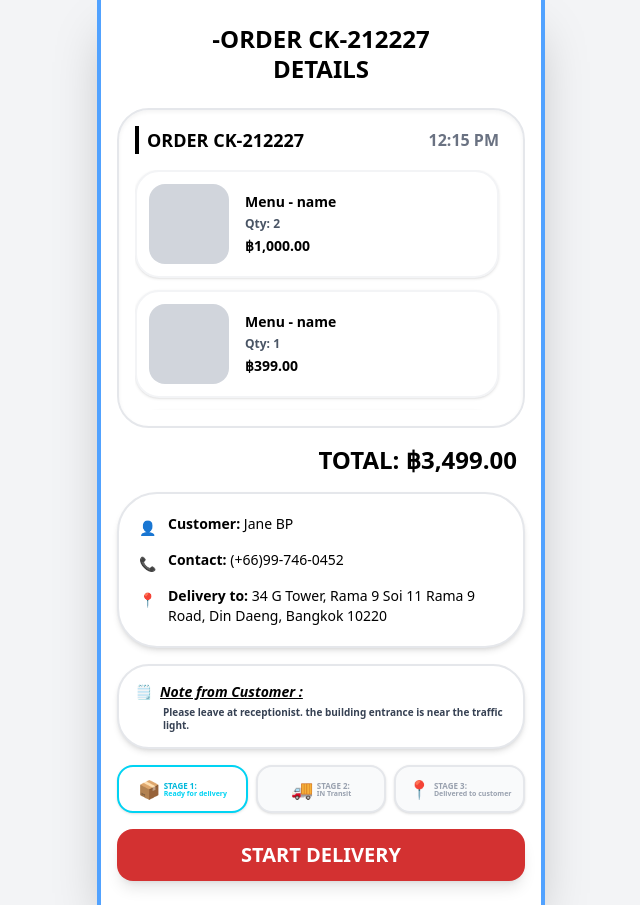
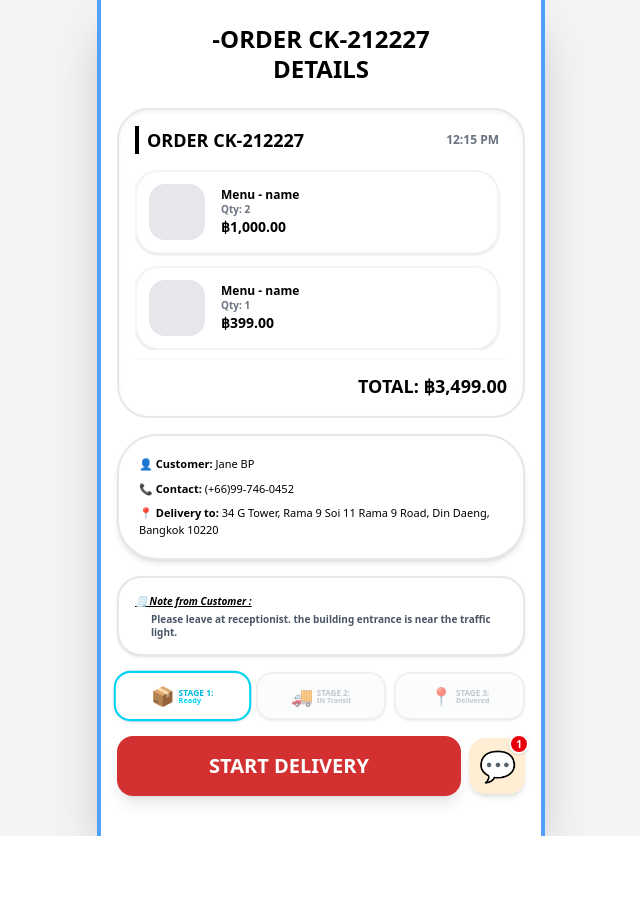
Before and after one commit to pipatpongzosp-lgtm/groupprojectsprint2, a React (Vite) app in the folder react-app-starter-main/: page / in a window 1280 px wide. Shown: the whole page, without its empty margins (319-959 px from the left). After the commit the page ends 836 px from the top, so only its background shows below. Built offline with nearby package versions, Linux system fonts and the light colour scheme; a web font is replaced by a local one.

Commit message:
coding about rider section

```diff
--- a/react-app-starter-main/src/component/rider/OrderDetail.jsx
+++ b/react-app-starter-main/src/component/rider/OrderDetail.jsx
@@ -1,8 +1,11 @@
-import React from 'react';
+import React, { useState, useRef } from 'react';
 import { orderDetail as orderData } from '../../assets/orderdriver';
 
+// --- StageButton Component ---
 const StageButton = ({ active, stage, text, icon }) => (
-  <div className={`flex-1 border-2 py-2 px-1 rounded-2xl flex flex-col items-center justify-center text-center shadow-sm ${active ? 'border-cyan-400 bg-white' : 'border-gray-200 bg-gray-50'}`}>
+  <div className={`flex-1 border-2 py-2 px-1 rounded-2xl flex flex-col items-center justify-center text-center shadow-sm transition-all duration-300 ${
+    active ? 'border-cyan-400 bg-white scale-105' : 'border-gray-200 bg-gray-50 opacity-60'
+  }`}>
     <div className="flex items-center space-x-1">
       <span className="text-lg">{icon}</span>
       <div className="flex flex-col leading-none text-left">
@@ -14,84 +17,157 @@ const StageButton = ({ active, stage, text, icon }) => (
 );
 
 const OrderDetail = () => {
-  if (!orderData) return <div className="text-center py-10">Loading Data...</div>;
+  const [currentStage, setCurrentStage] = useState(orderData?.currentStage || 1);
+  const [showCamera, setShowCamera] = useState(false);
+  const [capturedImage, setCapturedImage] = useState(null);
+  const [riderNote, setRiderNote] = useState("");
+
+  const videoRef = useRef(null);
+  const canvasRef = useRef(null);
+
+  const startCamera = async () => {
+    setShowCamera(true);
+    try {
+      const stream = await navigator.mediaDevices.getUserMedia({ video: { facingMode: 'environment' } });
+      if (videoRef.current) videoRef.current.srcObject = stream;
+    } catch (err) {
+      alert("เข้าถึงกล้องไม่ได้: " + err.message);
+      setShowCamera(false);
+    }
+  };
+
+  const takePhoto = () => {
+    const context = canvasRef.current.getContext('2d');
+    canvasRef.current.width = videoRef.current.videoWidth;
+    canvasRef.current.height = videoRef.current.videoHeight;
+    context.drawImage(videoRef.current, 0, 0);
+    setCapturedImage(canvasRef.current.toDataURL('image/png'));
+    videoRef.current.srcObject.getTracks().forEach(track => track.stop());
+    setShowCamera(false);
+  };
+
+  const handleMainButton = () => {
+    if (currentStage === 1) setCurrentStage(2);
+    else if (currentStage === 2 && !capturedImage) startCamera();
+    else if (currentStage === 2 && capturedImage) {
+        setCurrentStage(3);
+        alert("Delivery Confirmed!");
+    }
+  };
 
   return (
-    <div className="max-w-md mx-auto bg-white min-h-screen shadow-2xl font-sans pb-6 border-x-4 border-blue-400">
-      {/* Title */}
+    <div className="max-w-md mx-auto bg-white min-h-screen shadow-2xl font-sans pb-10 border-x-4 border-blue-400 relative">
       <div className="py-6 text-center">
-        <h1 className="text-2xl font-black uppercase leading-tight">
-          -ORDER {orderData.orderId}<br/>DETAILS
-        </h1>
+        <h1 className="text-2xl font-black uppercase leading-tight">-ORDER {orderData.orderId}<br/>DETAILS</h1>
       </div>
 
-      {/* Order List Card */}
-      <div className="mx-4 bg-white border-2 border-gray-200 rounded-[2rem] p-4 shadow-inner relative overflow-hidden">
+      {/* --- ส่วน Order Card ที่เปิด Scrollbar กลับมา --- */}
+      <div className="mx-4 bg-white border-2 border-gray-200 rounded-[2rem] p-4 shadow-inner mb-4">
         <div className="flex justify-between items-center mb-4 px-2 border-l-4 border-black">
           <span className="font-black text-lg">ORDER {orderData.orderId}</span>
-          <span className="text-gray-500 font-bold">{orderData.time}</span>
+          <span className="text-gray-500 font-bold text-xs">{orderData.time}</span>
         </div>
 
-        <div className="max-h-60 overflow-y-auto pr-2 custom-scrollbar">
+        {/* กำหนดความสูงตรงนี้เพื่อให้ Scrollbar ทำงาน */}
+        <div className="h-[180px] overflow-y-auto pr-2 custom-scrollbar space-y-3">
           {orderData.items.map((item) => (
-            <div key={item.id} className="flex bg-white border-2 border-gray-100 rounded-3xl p-3 mb-3 shadow-sm items-center">
-              <div className="w-20 h-20 bg-gray-300 rounded-2xl flex-shrink-0"></div>
-              <div className="ml-4 flex-1 space-y-1">
-                <p className="font-black text-sm">{item.name}</p>
-                <p className="text-xs font-bold text-gray-600">Qty: {item.qty}</p>
+            <div key={item.id} className="flex bg-white border-2 border-gray-100 rounded-3xl p-3 shadow-sm items-center">
+              <div className="w-14 h-14 bg-gray-200 rounded-2xl flex-shrink-0" />
+              <div className="ml-4 flex-1">
+                <p className="font-black text-xs leading-tight">{item.name}</p>
+                <p className="text-[10px] font-bold text-gray-500">Qty: {item.qty}</p>
                 <p className="font-black text-sm">฿{item.price.toLocaleString()}.00</p>
               </div>
             </div>
           ))}
         </div>
-      </div>
 
-      {/* Total Price */}
-      <div className="text-right px-6 py-4">
-        <span className="text-2xl font-black uppercase">
-          Total: ฿{orderData.total.toLocaleString()}.00
-        </span>
+        <div className="text-right pt-3 border-t-2 border-gray-50 mt-2">
+          <span className="text-lg font-black uppercase">Total: ฿{orderData.total.toLocaleString()}.00</span>
+        </div>
       </div>
 
       {/* Customer Info */}
-      <div className="mx-4 bg-white border-2 border-gray-200 rounded-[2.5rem] p-5 shadow-md space-y-3 mb-4">
-        <div className="flex items-start text-sm">
-          <span className="mr-3 mt-1 text-blue-900">👤</span>
-          <p><span className="font-black">Customer:</span> {orderData.customer.name}</p>
+      <div className="mx-4 bg-white border-2 border-gray-200 rounded-[2.5rem] p-5 shadow-md space-y-2 mb-4 text-[11px]">
+        <p><span className="font-black">👤 Customer:</span> {orderData.customer.name}</p>
+        <p><span className="font-black">📞 Contact:</span> {orderData.customer.contact}</p>
+        <p><span className="font-black">📍 Delivery to:</span> {orderData.customer.address}</p>
+      </div>
+
+      {/* Note From Customer */}
+      {!capturedImage && (
+        <div className="mx-4 bg-white border-2 border-gray-200 rounded-[1.5rem] p-4 shadow-sm mb-4 text-[10px]">
+          <p className="font-black italic underline mb-1">🗒️ Note from Customer :</p>
+          <p className="font-bold text-gray-600 ml-4 leading-tight">{orderData.note}</p>
         </div>
-        <div className="flex items-start text-sm">
-          <span className="mr-3 mt-1 text-blue-900">📞</span>
-          <p><span className="font-black">Contact:</span> {orderData.customer.contact}</p>
+      )}
+
+      {/* Stages */}
+      <div className="flex justify-between px-4 mb-4 space-x-2">
+        <StageButton active={currentStage === 1} stage="1" text="Ready" icon="📦" />
+        <StageButton active={currentStage === 2} stage="2" text="IN Transit" icon="🚚" />
+        <StageButton active={currentStage === 3} stage="3" text="Delivered" icon="📍" />
+      </div>
+
+      {/* --- ส่วนฟีเจอร์หลังถ่ายรูป (แผนที่ + รูปถ่าย + โน้ตคนขับ) --- */}
+      {currentStage === 2 && capturedImage && (
+        <div className="px-4 space-y-4 animate-fadeIn mb-6">
+          <div className="w-full h-28 bg-blue-50 border-2 border-gray-200 rounded-3xl overflow-hidden relative shadow-inner">
+             <div className="absolute inset-0 flex items-center justify-center text-gray-400 text-[10px] font-bold italic">📍 GOOGLE MAPS PREVIEW</div>
+          </div>
+
+          <div className="flex flex-col items-center">
+            <img src={capturedImage} alt="proof" className="w-full h-52 object-cover rounded-[2rem] border-4 border-white shadow-xl" />
+            <button onClick={startCamera} className="mt-2 bg-gray-100 text-[10px] font-black px-4 py-1 rounded-full text-gray-500 border border-gray-200">
+               Take the photo again
+            </button>
+          </div>
+
+          <textarea
+            placeholder="Note something to customer..."
+            value={riderNote}
+            onChange={(e) => setRiderNote(e.target.value)}
+            className="w-full bg-gray-50 border-2 border-gray-200 rounded-3xl p-4 text-xs font-bold min-h-[100px] outline-none focus:border-cyan-400"
+          />
         </div>
-        <div className="flex items-start text-sm">
-          <span className="mr-3 mt-1 text-blue-900">📍</span>
-          <p><span className="font-black">Delivery to:</span> {orderData.customer.address}</p>
+      )}
+
+      {/* Action Buttons */}
+      <div className="flex px-4 space-x-2 items-center">
+        <button
+          onClick={handleMainButton}
+          className={`flex-1 py-4 rounded-2xl font-black text-xl shadow-lg active:scale-95 transition-all ${
+            currentStage === 2 && capturedImage ? 'bg-[#D33131]' :
+            currentStage === 3 ? 'bg-green-500' : 'bg-[#D33131]'
+          } text-white`}
+        >
+          {currentStage === 1 && "START DELIVERY"}
+          {currentStage === 2 && !capturedImage && "ARRIVED"}
+          {currentStage === 2 && capturedImage && "CONFIRM DELIVERY"}
+          {currentStage === 3 && "COMPLETED ✅"}
+        </button>
+
+        <div className="w-14 h-14 bg-orange-100 rounded-2xl flex items-center justify-center shadow-md relative shrink-0">
+           <span className="text-3xl">💬</span>
+           <span className="absolute -top-1 -right-1 bg-red-600 text-white text-[10px] w-5 h-5 flex items-center justify-center rounded-full font-black border-2 border-white shadow-sm">1</span>
         </div>
       </div>
 
-      {/* Note */}
-      <div className="mx-4 bg-white border-2 border-gray-200 rounded-[2rem] p-4 shadow-md mb-4">
-        <div className="flex items-center text-sm mb-1">
-          <span className="mr-2">🗒️</span>
-          <span className="font-black italic underline">Note from Customer :</span>
+      {/* Camera Overlay */}
+      {showCamera && (
+        <div className="fixed inset-0 bg-black z-[100] flex flex-col items-center justify-center">
+          <video ref={videoRef} autoPlay playsInline className="w-full h-full object-cover" />
+          <div className="absolute bottom-10 flex space-x-12 items-center">
+             <button onClick={() => {
+               if(videoRef.current.srcObject) videoRef.current.srcObject.getTracks().forEach(t => t.stop());
+               setShowCamera(false);
+             }} className="text-white font-bold underline">Cancel</button>
+             <button onClick={takePhoto} className="w-20 h-20 bg-white rounded-full border-8 border-gray-300 active:scale-90" />
+             <div className="w-10" />
+          </div>
         </div>
-        <p className="text-[10px] font-bold text-gray-700 ml-7 leading-tight">
-          {orderData.note}
-        </p>
-      </div>
-
-      {/* Stages Navigation */}
-      <div className="flex justify-between px-4 mb-4 space-x-2">
-        <StageButton active={orderData.currentStage === 1} stage="1" text="Ready for delivery" icon="📦" />
-        <StageButton active={orderData.currentStage === 2} stage="2" text="IN Transit" icon="🚚" />
-        <StageButton active={orderData.currentStage === 3} stage="3" text="Delivered to customer" icon="📍" />
-      </div>
-
-      <div className="flex px-4 space-x-2 items-center">
-        <button className="flex-1 bg-[#D33131] text-white py-3 rounded-2xl font-black text-xl shadow-lg active:scale-95 transition-transform">
-          START DELIVERY
-        </button>
-      </div>
+      )}
+      <canvas ref={canvasRef} className="hidden" />
     </div>
   );
 };
```
Also changed, not shown: react-app-starter-main/src/assets/delivery.js (added).
